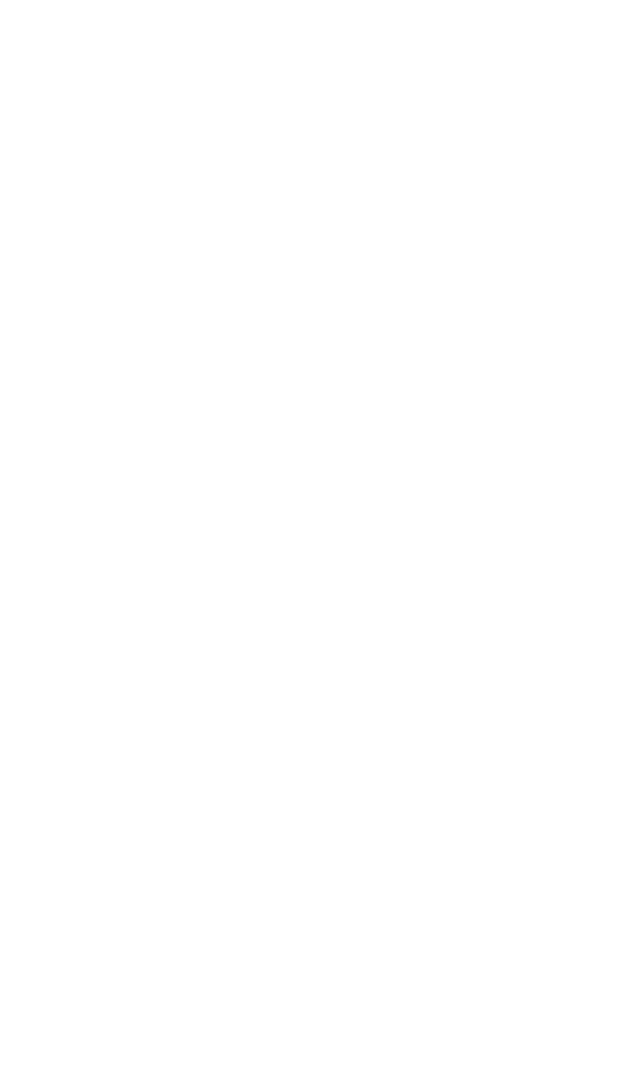
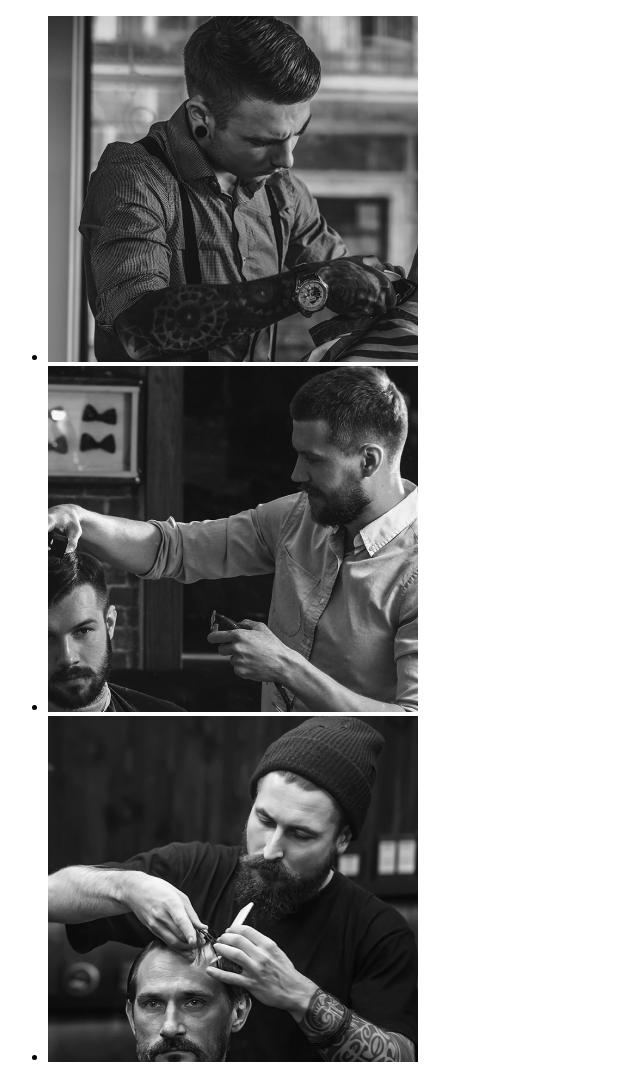
Before and after one commit to stofift/test-sink, a plain HTML site: page index.html in a window 1280 px wide. Shown: the whole page, without its empty margins (0-640 px from the left). Before the commit the page ends 800 px from the top, so only its background shows below. Drawn offline with Linux system fonts and the light colour scheme.

Commit message:
add photo

```diff
--- a/index.html
+++ b/index.html
@@ -7,7 +7,22 @@
     <title>Синхронізація</title>
 </head>
 <body>
-    <header></header>
+    <header>
+        <ul>
+            <li>
+                <img src="./img/img1.jpg" alt="photo1">
+
+            </li>
+            <li>
+                <img src="./img/img2.jpg" alt="photo2">
+
+            </li>
+            <li>
+                <img src="./img/img3.jpg" alt="photo3">
+
+            </li>
+        </ul>
+    </header>
     <main></main>
     <footer></footer>
 
```
Also changed, not shown: img/img1.jpg (added), img/img2.jpg (added), img/img3.jpg (added).
